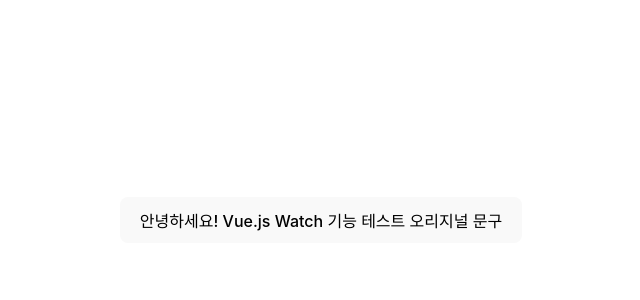
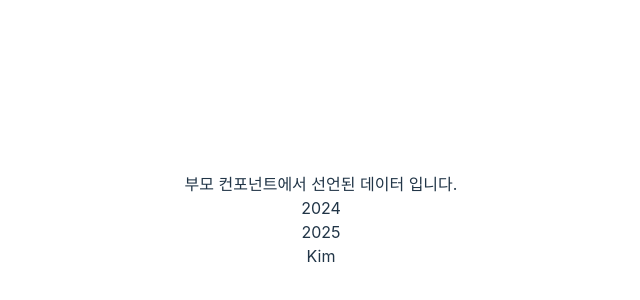
Before and after one commit to AlbertKim365/vue-basic, a Vue app: page / in a window 1280 px wide. Shown: the part 180-480 px from the top of the page, without its empty margins (319-959 px from the left). Built offline with nearby package versions, Linux system fonts and the light colour scheme.

Commit message:
컴포지션 API

```diff
--- a/src/App.vue
+++ b/src/App.vue
@@ -1,25 +1,29 @@
 <template>
-  <button @click="changeMessage">{{ message }}</button>
-  {{ watchMessage }}
+  <div>
+    <ChildComponent
+      :sendProps1="title"
+      :sendProps2="createAt"
+      :sendProps3="obj"
+    />
+  </div>
 </template>
 
 <script>
+import ChildComponent from "./components/ChildComponent.vue";
+
 export default {
+  components: {
+    ChildComponent,
+  },
   data() {
     return {
-      message: "안녕하세요! Vue.js Watch 기능 테스트 오리지널 문구",
+      title: "부모 컨포넌트에서 선언된 데이터 입니다.",
+      createAt: 2024,
+      obj: {
+        id: 2025,
+        name: "Kim",
+      },
     };
-  },
-  watch: {
-    message() {
-      this.watchMessage = "Watch 동작";
-    },
-  },
-  methods: {
-    changeMessage() {
-      console.log(`함수 호출`);
-      this.message = "변경된 message 데이터 입니다.";
-    },
   },
 };
 </script>
--- /dev/null
+++ b/src/components/ChildComponent.vue
@@ -0,0 +1,21 @@
+<template>
+  <div>{{ sendProps1 }}</div>
+  <div>{{ sendProps2 }}</div>
+  <div>{{ sendProps3.id }}</div>
+  <div>{{ sendProps3.name }}</div>
+</template>
+
+<script>
+export default {
+  props: {
+    sendProps1: String,
+    sendProps2: Number,
+    sendProps3: Object,
+  },
+  data() {
+    return {};
+  },
+};
+</script>
+
+<style lang="scss" scoped></style>
```
